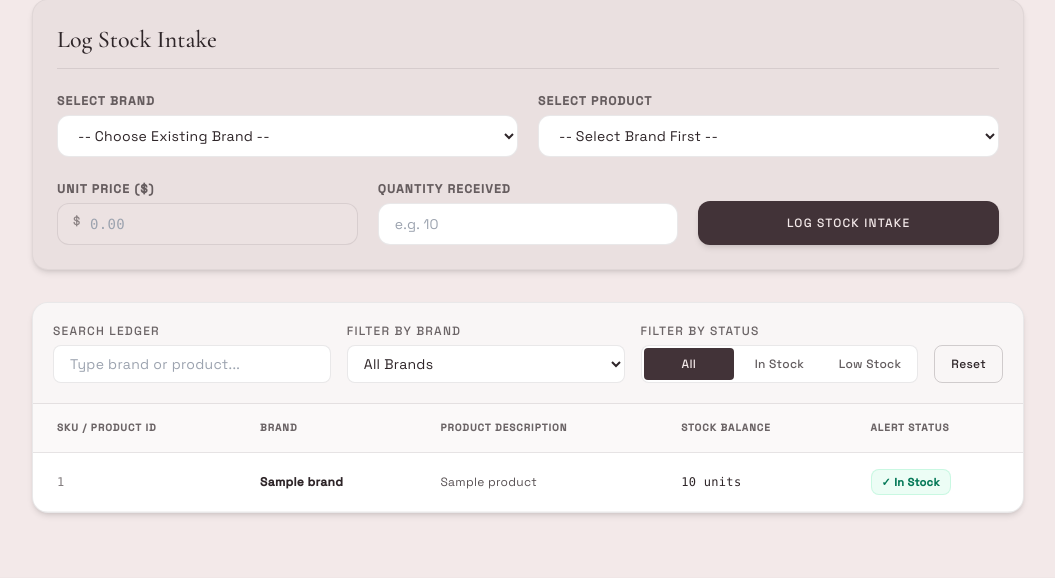
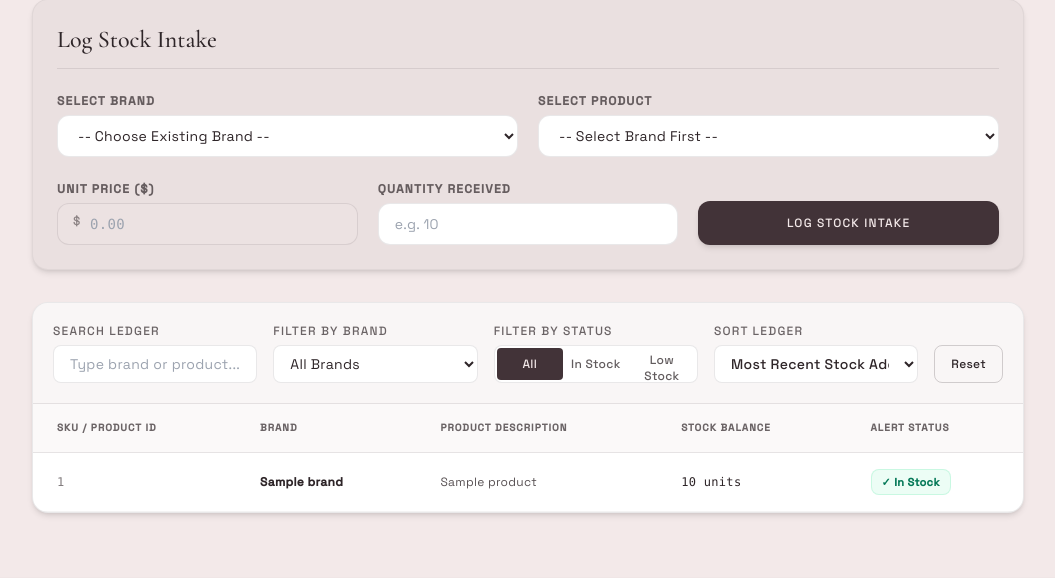
Before and after one commit to renashadahal/makeupsalesprediction, a Flask app: page /inventory in a window 1280 px wide. Shown: the part 267-845 px from the top of the page, without its empty margins (112-1167 px from the left). Run offline with Flask 3, Linux system fonts and the light colour scheme; the visitor is signed in with stand-in values (Sample User, id 1); tables that the repository leaves empty hold one stand-in row (values such as "Sample post"); some libraries are stand-ins or nearby versions.

Commit message:
feat(inventory): add sort by dropdown and status tab sorting defaults in inventory ledger

```diff
--- a/templates/inventory.html
+++ b/templates/inventory.html
@@ -54,9 +54,10 @@
     </div>
 
     <div class="bg-white rounded-2xl border border-noireText/10 shadow-md overflow-hidden">
-        <!-- Search & Filter Controls -->
-        <div class="p-5 border-b border-noireText/10 bg-parchment/30 flex flex-col md:flex-row gap-4 items-stretch md:items-end justify-between text-xs tracking-wide">
-            <div class="flex-grow grid grid-cols-1 md:grid-cols-3 gap-4">
+        <!-- Search, Filter & Sort Controls -->
+        <div class="p-5 border-b border-noireText/10 bg-parchment/30 flex flex-col lg:flex-row gap-4 items-stretch lg:items-end justify-between text-xs tracking-wide">
+            <div class="flex-grow grid grid-cols-1 sm:grid-cols-2 lg:grid-cols-4 gap-4">
+                <!-- 1. Search Ledger -->
                 <div class="flex flex-col gap-1.5">
                     <label for="table_search" class="font-medium uppercase text-noireText/70 tracking-widest">Search Ledger</label>
                     <div class="relative">
@@ -64,6 +65,7 @@
                     </div>
                 </div>
 
+                <!-- 2. Filter by Brand -->
                 <div class="flex flex-col gap-1.5">
                     <label for="table_filter_brand" class="font-medium uppercase text-noireText/70 tracking-widest">Filter by Brand</label>
                     <select id="table_filter_brand" class="w-full px-3 py-2 rounded-lg bg-white border border-noireText/10 text-noireText focus:outline-none focus:border-dustyRose focus:ring-1 focus:ring-dustyRose transition-all text-sm">
@@ -71,23 +73,38 @@
                     </select>
                 </div>
 
+                <!-- 3. Filter by Status (Tabs) -->
                 <div class="flex flex-col gap-1.5">
                     <label class="font-medium uppercase text-noireText/70 tracking-widest">Filter by Status</label>
                     <div class="flex rounded-lg border border-noireText/10 overflow-hidden bg-white p-0.5 h-[38px]">
-                        <button type="button" data-status="" class="status-tab flex-1 py-1 px-3 rounded text-center transition-all font-medium text-xs bg-deepWine text-velvet">
+                        <button type="button" data-status="" class="status-tab flex-1 py-1 px-2 rounded text-center transition-all font-medium text-xs bg-deepWine text-velvet">
                             All
                         </button>
-                        <button type="button" data-status="in-stock" class="status-tab flex-1 py-1 px-3 rounded text-center transition-all font-medium text-xs hover:bg-velvet/50 text-noireText/75">
+                        <button type="button" data-status="in-stock" class="status-tab flex-1 py-1 px-2 rounded text-center transition-all font-medium text-xs hover:bg-velvet/50 text-noireText/75">
                             In Stock
                         </button>
-                        <button type="button" data-status="low" class="status-tab flex-1 py-1 px-3 rounded text-center transition-all font-medium text-xs hover:bg-velvet/50 text-noireText/75">
+                        <button type="button" data-status="low" class="status-tab flex-1 py-1 px-2 rounded text-center transition-all font-medium text-xs hover:bg-velvet/50 text-noireText/75">
                             Low Stock
                         </button>
                     </div>
                 </div>
+
+                <!-- 4. Sort Ledger Dropdown -->
+                <div class="flex flex-col gap-1.5">
+                    <label for="table_sort" class="font-medium uppercase text-noireText/70 tracking-widest">Sort Ledger</label>
+                    <select id="table_sort" class="w-full px-3 py-2 rounded-lg bg-white border border-noireText/10 text-noireText focus:outline-none focus:border-dustyRose focus:ring-1 focus:ring-dustyRose transition-all text-sm font-medium">
+                        <option value="recent">Most Recent Stock Added</option>
+                        <option value="stock-asc">Stock: Low to High (Low Stock First)</option>
+                        <option value="stock-desc">Stock: High to Low</option>
+                        <option value="product-asc">Product Name (A-Z)</option>
+                        <option value="brand-asc">Brand (A-Z)</option>
+                        <option value="price-asc">Price: Low to High</option>
+                        <option value="price-desc">Price: High to Low</option>
+                    </select>
+                </div>
             </div>
 
-            <button id="clear_filters" type="button" class="px-4 py-2 border border-noireText/20 hover:border-noireText/40 rounded-lg text-noireText hover:bg-velvet/20 transition-all font-medium text-xs flex items-center justify-center gap-1.5 h-[38px]">
+            <button id="clear_filters" type="button" class="px-4 py-2 border border-noireText/20 hover:border-noireText/40 rounded-lg text-noireText hover:bg-velvet/20 transition-all font-medium text-xs flex items-center justify-center gap-1.5 h-[38px] self-end">
                 Reset
             </button>
         </div>
@@ -106,7 +123,14 @@
                 <tbody id="inventory_table_body">
                     {% for item in inventory_items %}
                     {% set item_status = 'low' if item.stock|int < 10 else 'in-stock' %}
-                    <tr class="inventory-row border-b border-noireText/5 hover:bg-velvet/20 transition-colors" data-brand="{{ item.brand }}" data-product="{{ item.product_name }}" data-status="{{ item_status }}">
+                    <tr class="inventory-row border-b border-noireText/5 hover:bg-velvet/20 transition-colors"
+                        data-brand="{{ item.brand }}"
+                        data-product="{{ item.product_name }}"
+                        data-status="{{ item_status }}"
+                        data-stock="{{ item.stock }}"
+                        data-price="{{ item.price }}"
+                        data-updated="{{ item.last_updated or '' }}"
+                        data-id="{{ item.inventory_id or loop.index }}">
                         <td class="py-4 px-6 font-mono text-noireText/60">{{ item.product_id or 'P0000' }}</td>
                         <td class="py-4 px-6 font-bold text-noireText">{{ item.brand }}</td>
                         <td class="py-4 px-6 text-noireText/80">{{ item.product_name }}</td>
@@ -180,6 +204,7 @@ function handleProductChange() {
 document.addEventListener("DOMContentLoaded", () => {
     const searchInput = document.getElementById('table_search');
     const brandSelect = document.getElementById('table_filter_brand');
+    const sortSelect = document.getElementById('table_sort');
     const statusTabs = document.querySelectorAll('.status-tab');
     const clearFiltersBtn = document.getElementById('clear_filters');
     const tableBody = document.getElementById('inventory_table_body');
@@ -202,14 +227,16 @@ document.addEventListener("DOMContentLoaded", () => {
         brandSelect.appendChild(opt);
     });
 
-    function applyFilters() {
+    function applySortAndFilters() {
         const query = searchInput.value.toLowerCase().trim();
         const selectedBrand = brandSelect.value;
+        const sortBy = sortSelect.value;
         let visibleCount = 0;
 
+        // 1. Filter visibility
         tableRows.forEach(row => {
-            const brand = row.dataset.brand.toLowerCase();
-            const product = row.dataset.product.toLowerCase();
+            const brand = (row.dataset.brand || '').toLowerCase();
+            const product = (row.dataset.product || '').toLowerCase();
             const status = row.dataset.status;
 
             const matchesQuery = query === "" || brand.includes(query) || product.includes(query);
@@ -224,15 +251,59 @@ document.addEventListener("DOMContentLoaded", () => {
             }
         });
 
+        // 2. Sort rows
+        tableRows.sort((a, b) => {
+            if (sortBy === 'recent') {
+                const dateA = a.dataset.updated || '';
+                const dateB = b.dataset.updated || '';
+                if (dateA !== dateB) {
+                    return dateB.localeCompare(dateA);
+                }
+                const idA = parseInt(a.dataset.id || 0, 10);
+                const idB = parseInt(b.dataset.id || 0, 10);
+                return idB - idA;
+            } else if (sortBy === 'stock-asc') {
+                const stockA = parseInt(a.dataset.stock || 0, 10);
+                const stockB = parseInt(b.dataset.stock || 0, 10);
+                return stockA - stockB;
+            } else if (sortBy === 'stock-desc') {
+                const stockA = parseInt(a.dataset.stock || 0, 10);
+                const stockB = parseInt(b.dataset.stock || 0, 10);
+                return stockB - stockA;
+            } else if (sortBy === 'product-asc') {
+                return (a.dataset.product || '').localeCompare(b.dataset.product || '');
+            } else if (sortBy === 'brand-asc') {
+                return (a.dataset.brand || '').localeCompare(b.dataset.brand || '');
+            } else if (sortBy === 'price-asc') {
+                const priceA = parseFloat(a.dataset.price || 0);
+                const priceB = parseFloat(b.dataset.price || 0);
+                return priceA - priceB;
+            } else if (sortBy === 'price-desc') {
+                const priceA = parseFloat(a.dataset.price || 0);
+                const priceB = parseFloat(b.dataset.price || 0);
+                return priceB - priceA;
+            }
+            return 0;
+        });
+
+        // 3. Re-append in sorted order before emptyRow
+        tableRows.forEach(row => {
+            tableBody.appendChild(row);
+        });
+        if (emptyRow) {
+            tableBody.appendChild(emptyRow);
+        }
+
         if (visibleCount === 0 && tableRows.length > 0) {
-            emptyRow.style.display = "";
+            if (emptyRow) emptyRow.style.display = "";
         } else {
-            emptyRow.style.display = "none";
+            if (emptyRow) emptyRow.style.display = "none";
         }
     }
 
-    searchInput.addEventListener('input', applyFilters);
-    brandSelect.addEventListener('change', applyFilters);
+    searchInput.addEventListener('input', applySortAndFilters);
+    brandSelect.addEventListener('change', applySortAndFilters);
+    sortSelect.addEventListener('change', applySortAndFilters);
 
     statusTabs.forEach(tab => {
         tab.addEventListener('click', () => {
@@ -244,7 +315,17 @@ document.addEventListener("DOMContentLoaded", () => {
             tab.classList.remove('hover:bg-velvet/50', 'text-noireText/75');
 
             activeStatus = tab.dataset.status;
-            applyFilters();
+
+            // Default sorting per tab:
+            // 'All' -> recent
+            // 'In Stock' / 'Low Stock' -> stock-asc (low stock on top)
+            if (activeStatus === "") {
+                sortSelect.value = "recent";
+            } else {
+                sortSelect.value = "stock-asc";
+            }
+
+            applySortAndFilters();
         });
     });
 
@@ -263,8 +344,12 @@ document.addEventListener("DOMContentLoaded", () => {
         });
 
         activeStatus = "";
-        applyFilters();
+        sortSelect.value = "recent";
+        applySortAndFilters();
     });
+
+    // Initial sort and filter application on page load
+    applySortAndFilters();
 });
 </script>
 {% endblock %}
```
